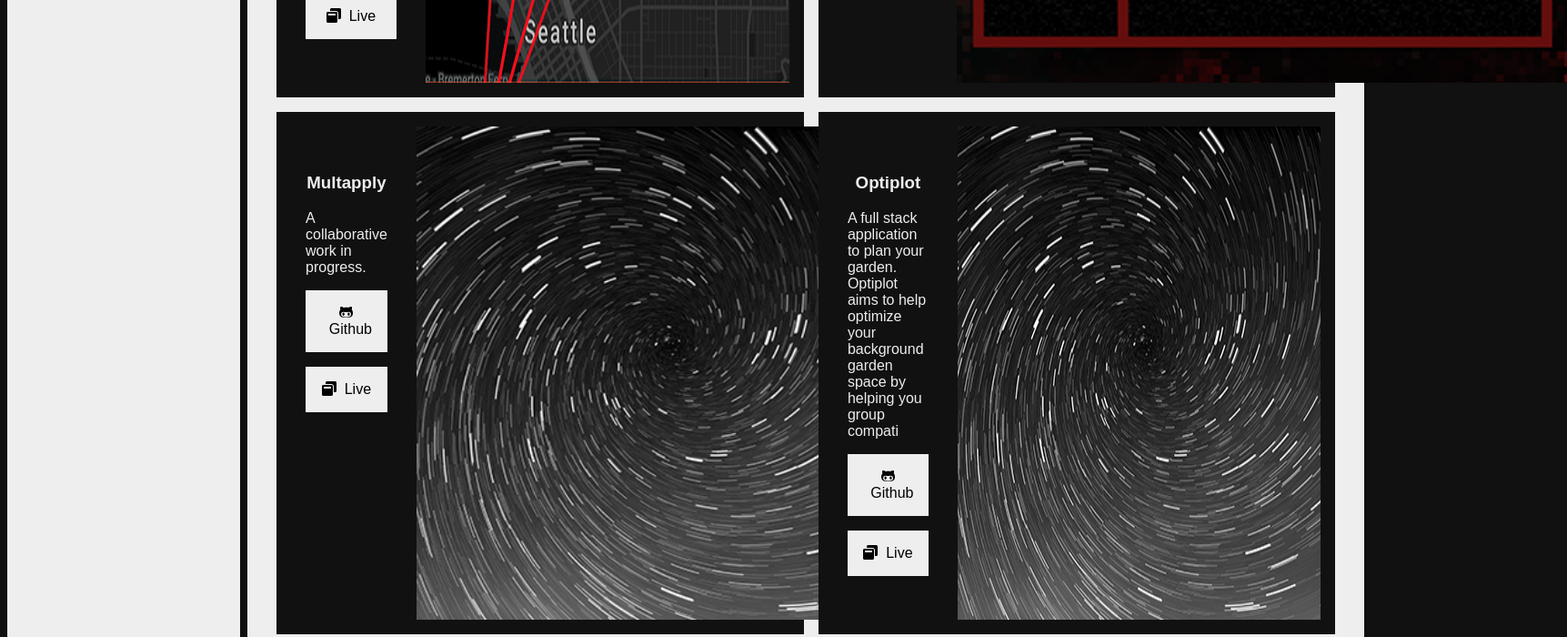
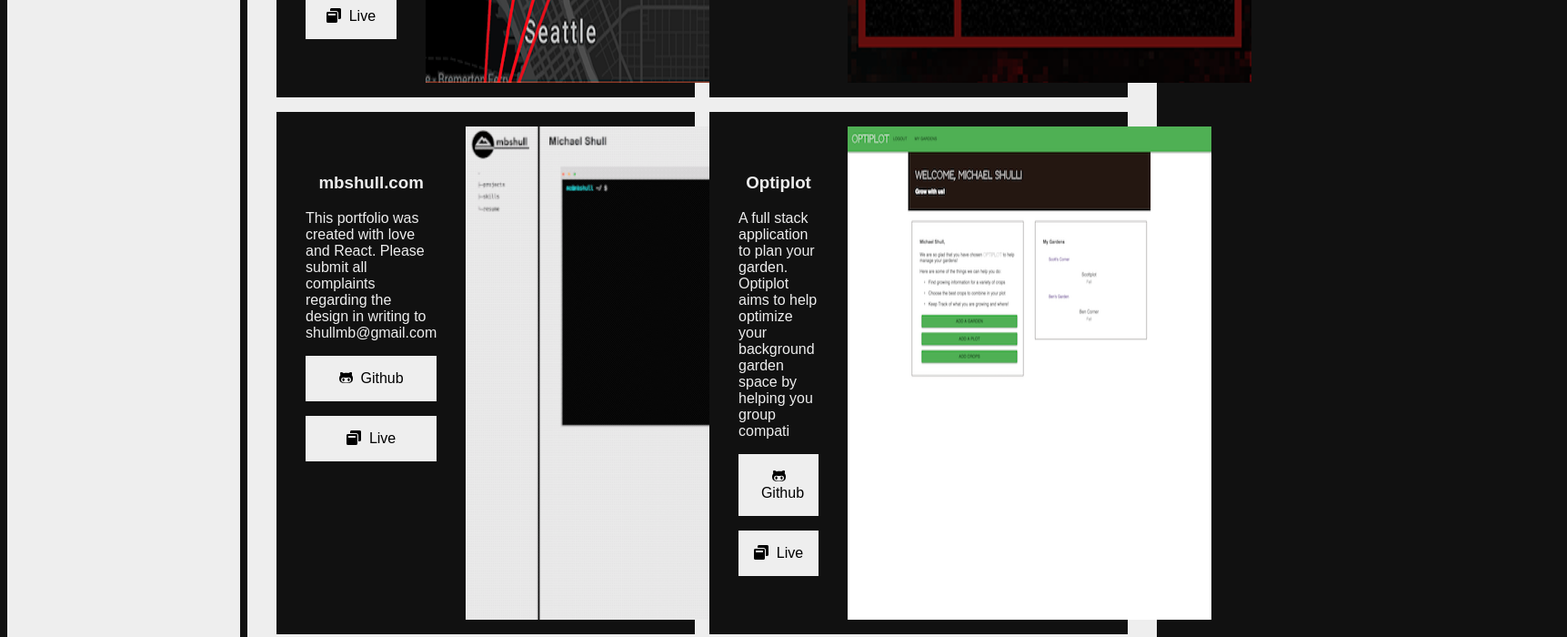
Before and after one commit to shullmb/portfolio, a React (Create React App) app: page /projects in a window 1280 px wide. Shown: the part 700-1400 px from the top of the page at 91% size, 1723 px wide, since content can reach past the window. Built offline with nearby package versions, Linux system fonts and the light colour scheme.

Commit message:
cleaning up projects

```diff
--- a/src/Header.jsx
+++ b/src/Header.jsx
@@ -8,7 +8,7 @@ library.add(fab)
 export const Header = props => {
   return (
     <header>
-      <h1>Michael Shull
+      <h1>Michael Shull | Full Stack Web Developer
             <a rel="noopener noreferrer" href="https://www.linkedin.com/in/shullmb/" target="_blank"><FontAwesomeIcon icon={['fab', 'linkedin']} color='#111' size='1x' pull='right' /> </a>
             <a rel="noopener noreferrer" href="https://www.freecodecamp.org/shullmb" target="_blank"><FontAwesomeIcon icon={['fab', 'free-code-camp']} color='#111' size='1x' pull='right' /> </a>
             <a rel="noopener noreferrer" href="https://github.com/shullmb" target="_blank"><FontAwesomeIcon icon={['fab', 'github']} color='#111' size='1x' pull='right' /> </a>
--- a/src/Project.jsx
+++ b/src/Project.jsx
@@ -10,8 +10,8 @@ library.add(fab,faWindowRestore);
 export const Project = props => {
 
   return (
-    <div className="project">
-      <div className="proj_info fade-in">
+    <div className="project fade-in">
+      <div className="proj_info">
         <h3>{props.title}</h3>
         <p>{props.summary}</p>
         <a className="btn proj-btn" target="_blank" href={props.gh}>
--- a/src/Skills.jsx
+++ b/src/Skills.jsx
@@ -1,11 +1,11 @@
 import React from 'react';
 import { library } from '@fortawesome/fontawesome-svg-core'
-import { faGem, faAlignRight } from '@fortawesome/free-solid-svg-icons'
+import { faGem, faAlignRight, faCloud } from '@fortawesome/free-solid-svg-icons'
 import { FontAwesomeIcon } from '@fortawesome/react-fontawesome'
 import { fab } from '@fortawesome/free-brands-svg-icons'
 import data from './data/skills.json';
 
-library.add(fab, faGem, faAlignRight)
+library.add(fab, faGem, faAlignRight, faCloud)
 
 export const Skills = props => {
   const skills = data.map( (skill, i) => {
--- a/src/data/projects.json
+++ b/src/data/projects.json
@@ -16,19 +16,19 @@
     "live": "http://www.mbshull.com/dungeon/"
   },
   {
-    "title": "Multapply",
-    "tech": ["MongoDB","Express","React","Node"],
-    "summary": "A collaborative work in progress.",
-    "img":"placeholder.png",
-    "gh": "https://github.com/shullmb/multapply",
-    "live": "https://nameless-bayou-99030.herokuapp.com/"
+    "title": "mbshull.com",
+    "tech": ["React","SASS"],
+    "summary": "This portfolio was created with love and React. Please submit all complaints regarding the design in writing to shullmb@gmail.com",
+    "img":"portfolio_thumb.gif",
+    "gh": "https://github.com/shullmb/portfolio",
+    "live": "/projects"
   },
   {
     "title": "Optiplot",
     "tech": ["MongoDB","Express","React","Node", "SASS"],
     "summary": "A full stack application to plan your garden. Optiplot aims to help optimize your background garden space by helping you group compati",
-    "img":"placeholder.png",
+    "img":"optiplot_thumb.png",
     "gh": "https://github.com/shullmb/opti-plot",
-    "live": "https://opti=plot.herokuapp.com/"
+    "live": "https://opti-plot.herokuapp.com/"
   }
 ]
--- a/src/data/skills.json
+++ b/src/data/skills.json
@@ -53,6 +53,11 @@
     "skill": "webpack",
     "set": "fab",
     "icon": "codepen"
+  },
+  {
+    "skill": "Adobe Creative Cloud",
+    "set": "fas",
+    "icon": "cloud"
   }
 
 ]
--- a/src/styles/css/App.css
+++ b/src/styles/css/App.css
@@ -68,8 +68,8 @@ footer {
   padding: 1em 1em 1em 0em; }
 
 .project img {
-  width: 1fr;
-  height: 1fr; }
+  max-width: 100%;
+  height: auto; }
 
 .proj_info {
   padding: 2em;
@@ -79,7 +79,7 @@ footer {
     text-align: center; }
 
 .skill {
-  display: inline-block;
+  display: block;
   margin: 2em 4em;
   text-align: center; }
 
@@ -150,5 +150,3 @@ footer {
     display: none; }
   #projects {
     display: block; } }
-
-/*# sourceMappingURL=App.css.map */
--- a/src/styles/css/index.css
+++ b/src/styles/css/index.css
@@ -69,8 +69,8 @@ footer {
   padding: 1em 1em 1em 0em; }
 
 .project img {
-  width: 1fr;
-  height: 1fr; }
+  max-width: 100%;
+  height: auto; }
 
 .proj_info {
   padding: 2em;
@@ -80,7 +80,7 @@ footer {
     text-align: center; }
 
 .skill {
-  display: inline-block;
+  display: block;
   margin: 2em 4em;
   text-align: center; }
 
--- a/src/styles/css/terminal.css
+++ b/src/styles/css/terminal.css
@@ -28,5 +28,3 @@
     .t-window .terminal #output {
       color: rgba(238, 238, 238, 0.85);
       overflow: hidden; }
-
-/*# sourceMappingURL=terminal.css.map */
--- a/src/styles/scss/App.scss
+++ b/src/styles/scss/App.scss
@@ -93,8 +93,8 @@ footer {
 }
 
 .project img {
-  width: 1fr;
-  height: 1fr;
+  max-width: 100%;
+  height: auto;
 }
 
 .proj_info {
@@ -107,7 +107,7 @@ footer {
 }
 
 .skill {
-  display: inline-block;
+  display: block;
   margin: 2em 4em;
   text-align: center;
 }
@@ -126,7 +126,6 @@ footer {
   background-color: $slightlywhite;
   color: #000;
   transition: background-color .3s;
-  // text-transform: uppercase;
   text-decoration: none;
 }
 
```
Also changed, not shown: src/img/optiplot_thumb.png (added), src/img/portfolio_thumb.gif (added).
